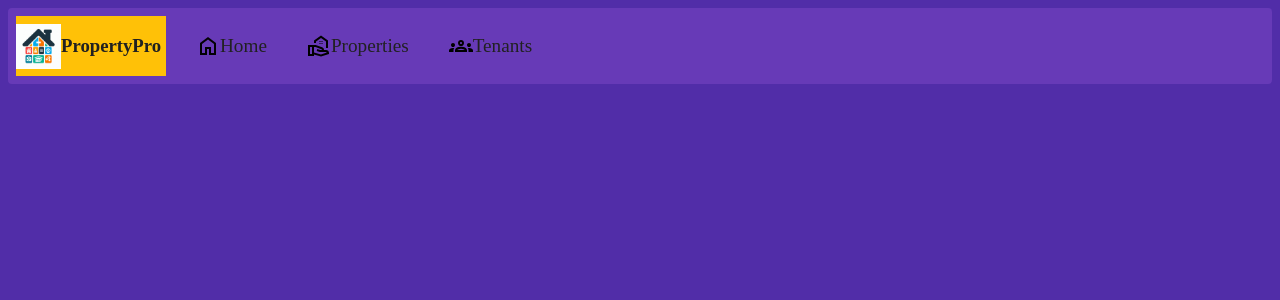
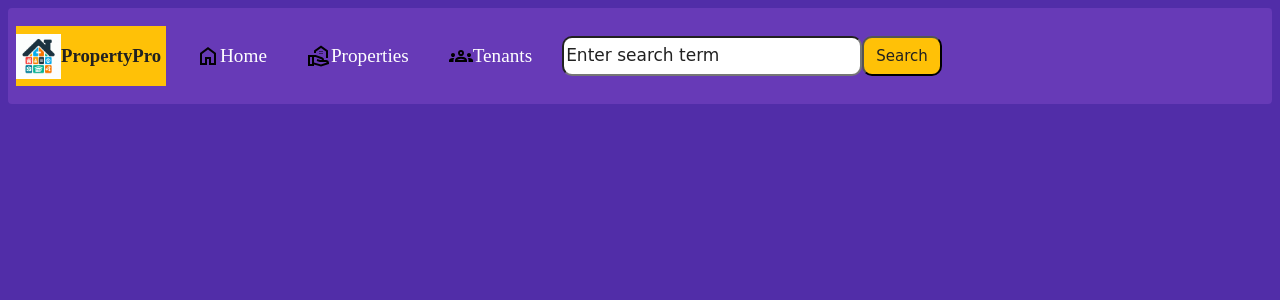
Before and after one commit to GakuruAlex/propertypro, a Django app: page /property/ in a window 1280 px wide. Shown: the top 300 px of the page. Run offline with Django 4.2, Linux system fonts and the light colour scheme; data that the repository does not hold is empty.

Commit message:
Serch bar template

```diff
--- a/property/static/property/index.css
+++ b/property/static/property/index.css
@@ -9,6 +9,7 @@
     --separator-color:#BDBDBD;
 
 
+
 }
 body{
     background-color: var(--dark-primary-color);
--- a/property/static/property/navbar.css
+++ b/property/static/property/navbar.css
@@ -18,9 +18,9 @@ li{
 }
 a{
     text-decoration: none;
-    color: var(--primary-text);
-    text-decoration-color: var(--primary-text);
-    -moz-text-decoration-color: var(--primary-text);
+    color: var(--text-icon-color);
+    text-decoration-color: var(--text-icon-color);
+    -moz-text-decoration-color: var(--text-icon-color);
     padding: 10px;
     border-radius:4px ;
     -webkit-border-radius:4px ;
@@ -57,3 +57,44 @@ a:hover{
     padding-left: 15px;
     margin-left: 15px;
 }
+
+.search{
+    display: flex;
+    height: 40px;
+    flex-direction: row;
+    align-items: center;
+    margin: 10px;
+    padding: 10px;
+}
+#search{
+   height: 40px;
+   width: 300px;
+   border-radius:10px ;
+   -webkit-border-radius:10px ;
+   -moz-border-radius:10px ;
+   -ms-border-radius:10px ;
+   -o-border-radius:10px ;
+}
+#submit{
+    height: 40px;
+    width: 80px;
+    color: var(--primary-text);
+    background-color: var(--accent-color);
+    font-family: cursive;
+    font-size: 15px;
+    border-radius: 10px;
+    -webkit-border-radius: 10px;
+    -moz-border-radius: 10px;
+    -ms-border-radius: 10px;
+    -o-border-radius: 10px;
+}
+input[type="text"]::placeholder{
+    font-family: cursive;
+    font-size: 17px;
+    color:var(--primary-text);
+
+}
+#search:hover{
+    background-color: var(--text-icon-color);
+    color: var(--primary-color);
+}
--- a/property/templates/property/navbar.html
+++ b/property/templates/property/navbar.html
@@ -14,5 +14,13 @@
     <a href="#" class="home"><img class="svg-color"  src="{% static 'property/home.svg' %}" alt="home">  Home</a>
     <a href="#" class="home"><img src="{% static 'property/property.svg' %}" alt="property"> Properties</a>
     <a href="#" class="home">  <img src="{% static 'property/tenants.svg' %}" alt="tenants">   Tenants</a>
+
+    <form action="#" method="post" class="search">
+        {% csrf_token %}
+        <input type="text" name="search" placeholder="Enter search term" id="search">
+
+        <input type="submit" value="Search" id="submit">
+    </form>
 </li>
+
 {% endblock body %}
--- a/property/views.py
+++ b/property/views.py
@@ -6,9 +6,17 @@ from .models import Property,House,WaterBill,ElectricBill
 from django.contrib import messages
 # Create your views here.
 def home(request):
-    try:
+    """View gets properties saved in the database and serves them to the template
+
+    Args:
+        request (GET):GET property objects
+
+    Returns:
+        request, template, objects: The given properties are rendered in the Home template
+    """
+    try: #Try to get the property objects
         properties = Property.objects.all()
-    except Exception as e:
+    except Exception as e: #Send error to template if get fails
         messages.error(request,f"Error: {e}")
         return render (request,'property/home.html')
 
```
